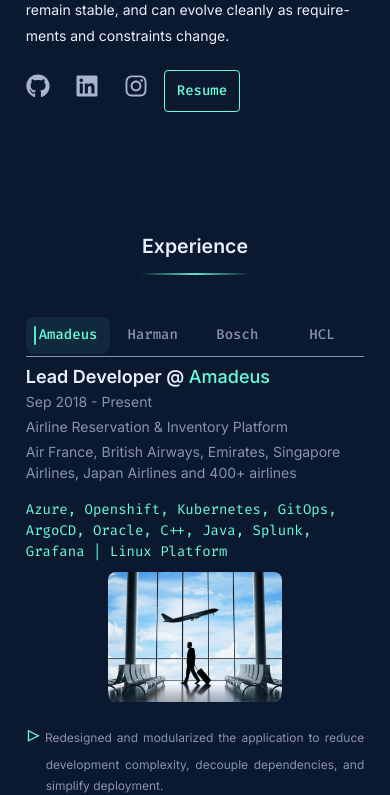
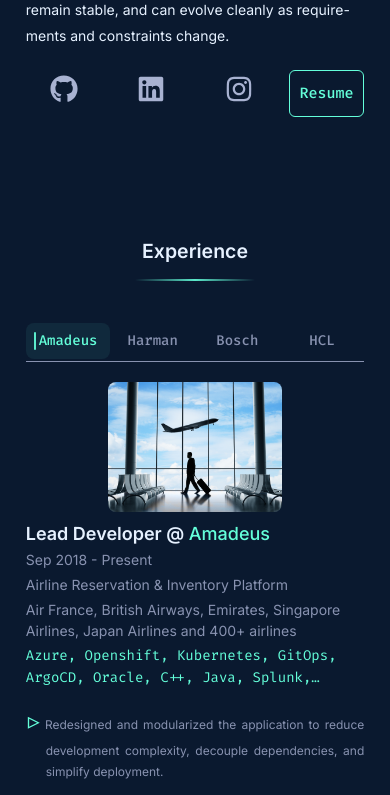
Before and after one commit to naveenkhn/react_portfolio, a React (Vite) app: page / in a window 390 px wide. Shown: the part 742-1537 px from the top of the page. Built offline with nearby package versions, Linux system fonts and the light colour scheme; no server answers.

Commit message:
Layout refinements on Experience

```diff
--- a/src/components/About.css
+++ b/src/components/About.css
@@ -260,8 +260,28 @@
   }
 
   .social-and-resume {
-    flex-direction: row;
+    /* Mobile: make icons + resume evenly distributed */
+    display: grid;
+    grid-template-columns: repeat(4, 1fr);
     align-items: center;
-    gap: 16px;
+    gap: 12px;
+  }
+
+  /* Let the icon links participate directly in the 4-col grid */
+  .social-links-about {
+    display: contents;
+  }
+
+  .social-links-about a {
+    justify-self: center;
+    font-size: 28px;
+  }
+
+  .resume-button {
+    justify-self: stretch;
+    text-align: center;
+    font-size: 15px;
+    padding: 10px 0;
+    border-radius: 6px;
   }
 }
--- a/src/components/Experience.css
+++ b/src/components/Experience.css
@@ -23,8 +23,8 @@
   left: 50%;
   bottom: 0;
   transform: translateX(-50%);
-  height: 2px;
-  width: 110px;
+  height: 3px;
+  width: 180px;
   border-radius: 2px;
   background: linear-gradient(
     90deg,
@@ -137,7 +137,7 @@
 
 .experience-product-image img {
   max-width: 100%;
-  max-height: 200px;
+  max-height: 180px;
   object-fit: contain;
   border-radius: 8px;
   display: block;
@@ -147,8 +147,15 @@
 .experience-tech {
   font-size: clamp(14px, 1vw, 16px);
   color: var(--primary);
-  margin-top: 12px;
+  margin-top: 0;
   font-family: var(--font-mono);
+  line-height: 1.55;
+  /* Reserve exactly 2 lines so the left block height is consistent across companies. */
+  min-height: calc(2 * 1.55em);
+  display: -webkit-box;
+  -webkit-box-orient: vertical;
+  -webkit-line-clamp: 2;
+  overflow: hidden;
 }
 
 .experience-points {
@@ -214,15 +221,27 @@
     width: 100%;
   }
   .experience-role-block {
-    grid-template-columns: 100%;
+    display: flex;
+    flex-direction: column;
+    align-items: stretch; /* Fix: child widths shouldn't shrink to content */
+    gap: 12px;
   }
 
   .experience-product-image {
+    width: 100%;
     height: auto;
     justify-content: center;
     align-items: flex-start;
-    margin-top: 10px;
+    order: -1; /* Mobile: image first */
+    margin-top: 0;
     margin-bottom: 0;
+  }
+  .experience-product-image img {
+    margin: 0 auto;
+  }
+  .experience-info {
+    order: 1;
+    width: 100%;
   }
 }
 
@@ -232,6 +251,10 @@
   }
   .experience-title {
     font-size: clamp(17px, 5vw, 24px);
+  }
+  .experience-title::after {
+    width: 120px;
+    height: 2px;
   }
   .experience-container {
     gap: 10px;
```
